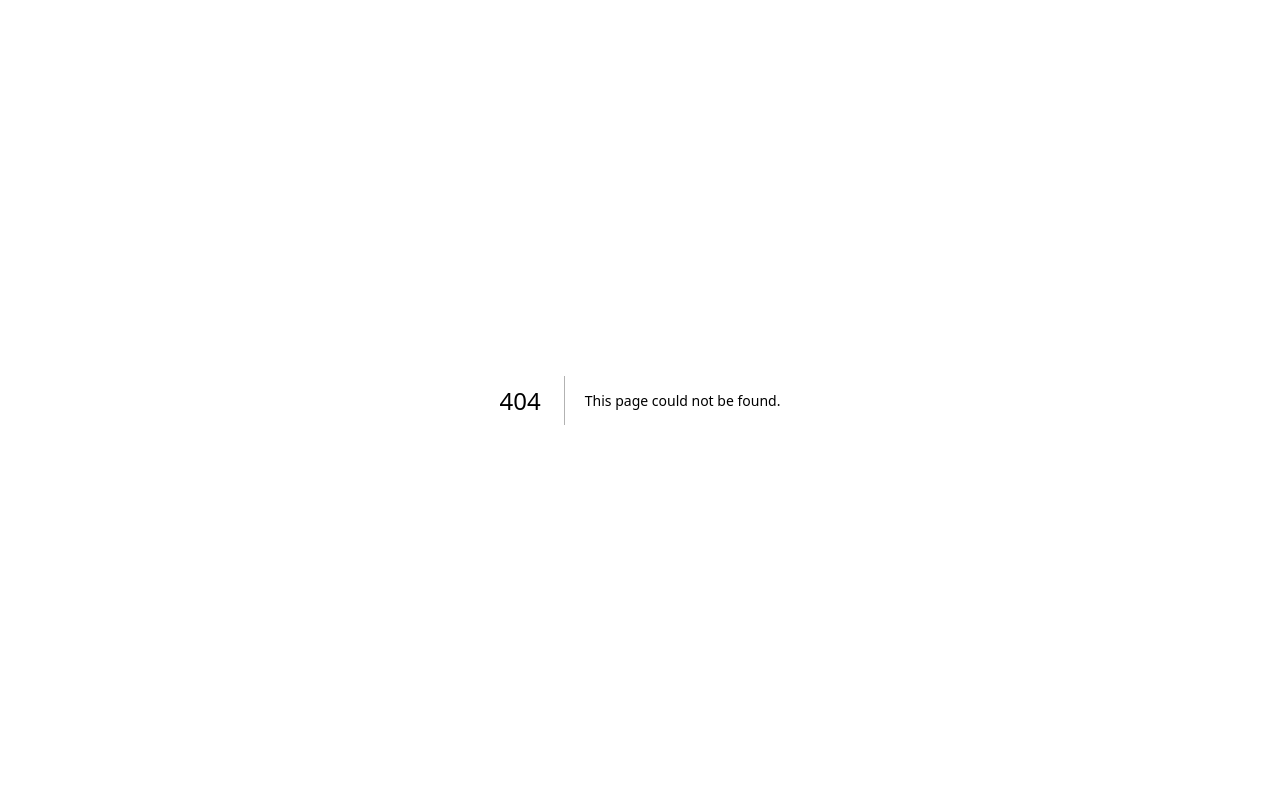
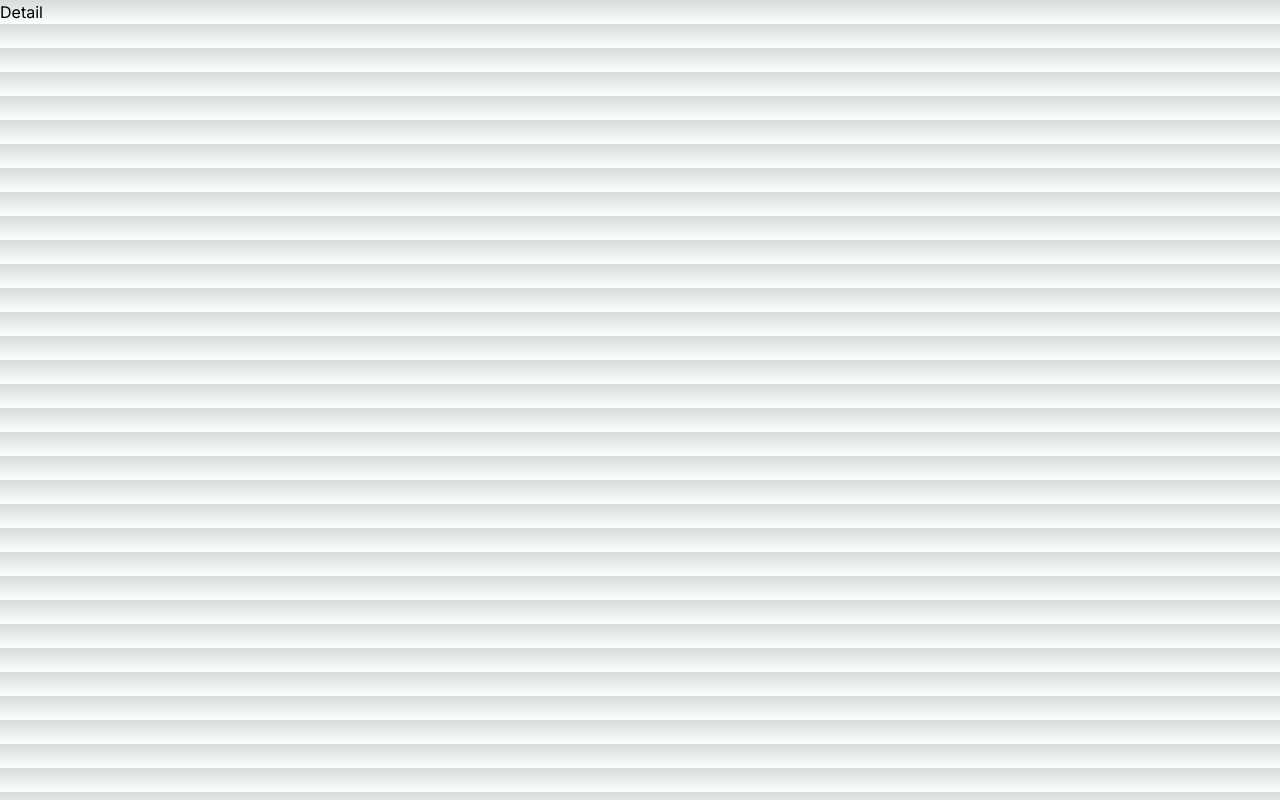
Before and after one commit to Daris02/pokemon, a Next.js app: page /client/1 in a window 1280 px wide. Before the commit this address had no page. Built offline with nearby package versions, Linux system fonts and the light colour scheme.

Commit message:
feat: add detail page

```diff
--- /dev/null
+++ b/app/client/[id]/page.tsx
@@ -0,0 +1,7 @@
+import React from 'react'
+
+export default function Detail() {
+  return (
+    <div>Detail</div>
+  )
+}
```
